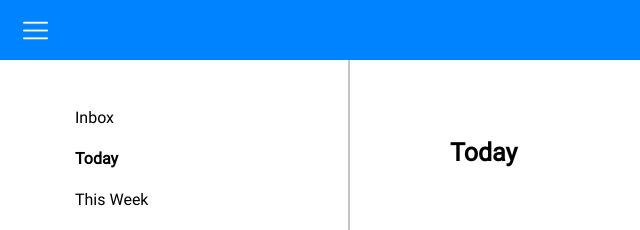
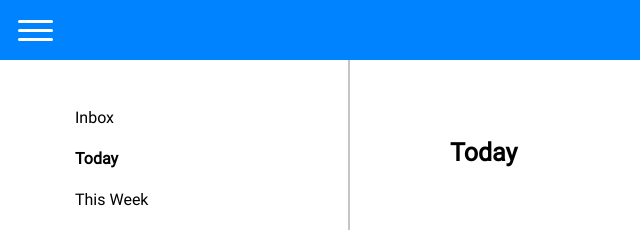
Before and after one commit to ec-rilo/project-todo-list, a website built with webpack: page src/index.ejs in a window 1280 px wide. Shown: the top 230 px of the page, 0-640 px from the left. Built offline with nearby package versions, Linux system fonts and the light colour scheme.

Commit message:
Add a new menu button
This new menu button is created with css and html

```diff
--- a/src/index.ejs
+++ b/src/index.ejs
@@ -7,12 +7,12 @@
     <title>Project-Todo List</title>
 </head>
 <body>
-    <div id="content"></div>
-
-
-
     <div class="nav-bar-container">
-        <img class="small-btn menu-btn" src="../src/images/menu.png" alt="menu button">
+        <a href="#" class="ham-btn-container">
+            <div class="ham-btn"></div>
+            <div class="ham-btn"></div>
+            <div class="ham-btn"></div>
+        </a>
         <div class="add-item-btn">+</div>
         <div class="login-btn">
             Sign In
--- a/src/styles/main.css
+++ b/src/styles/main.css
@@ -31,15 +31,16 @@ body {
     align-items: center;
 }
 
-.small-btn {
-    height: 25px;
-    width: 25px;
-    /* Makes black png images white */
-    filter: brightness(0) invert(1);
+.ham-btn-container {
+    grid-area: menu-btn;
 }
 
-.menu-btn {
-    grid-area: menu-btn;
+.ham-btn {
+    width: 35px;
+    height: 3px;
+    background-color: var(--color-4);
+    margin: 6px 0;
+    border-radius: 5px;
 }
 
 .add-item-btn {
```
Also changed, not shown: dist/index.html, dist/main.js.
